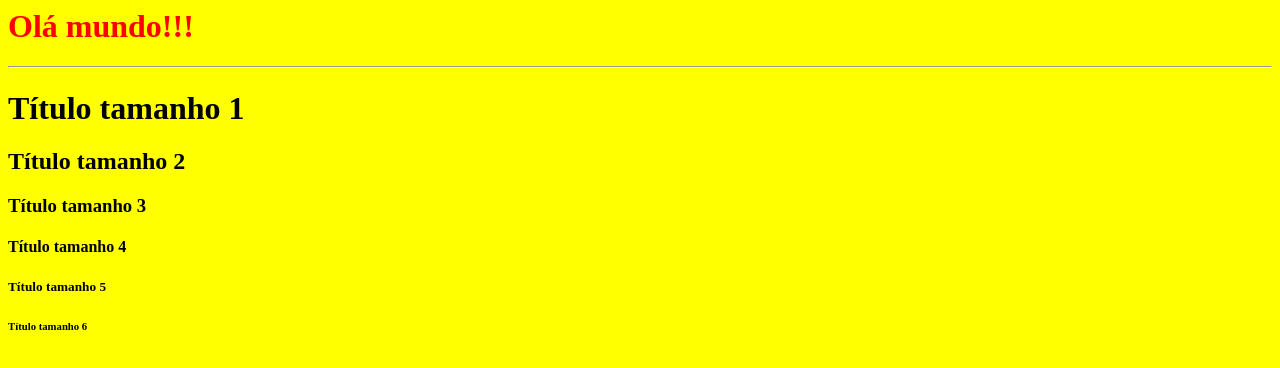
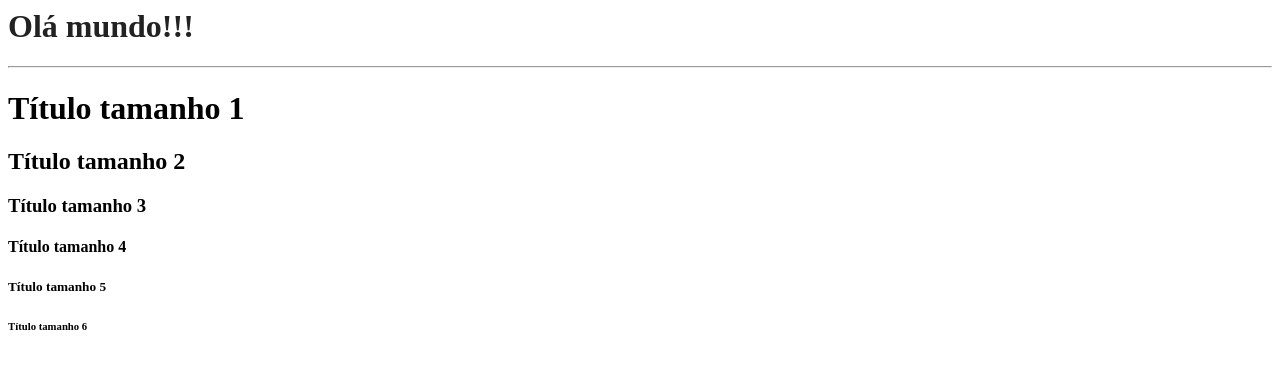
Before and after one commit to rlonghiDev/myhtml, a plain HTML site: page index.html in a window 1280 px wide. Drawn offline with Linux system fonts and the light colour scheme.

Commit message:
Alteração de cores
|Fundo para cinza claro e cor da letra para preto

```diff
--- a/index.html
+++ b/index.html
@@ -1,6 +1,6 @@
 <HTML>
-  <BODY style="background-color:Yellow;">
-    <h1 style="color:Red;">Olá mundo!!!</h1>
+  <BODY style="background-color:Light-Grey;">
+    <h1 style="color:#222222;">Olá mundo!!!</h1>
     <hr>
     <P Align="left;">
       <H1>Título tamanho 1</H1>
```
